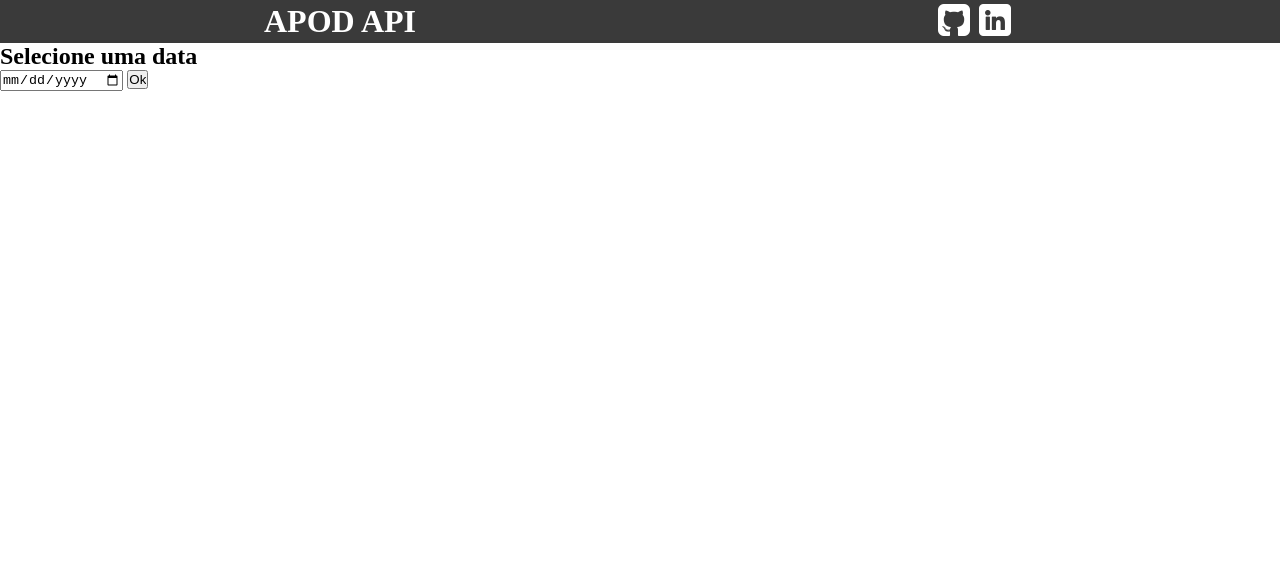
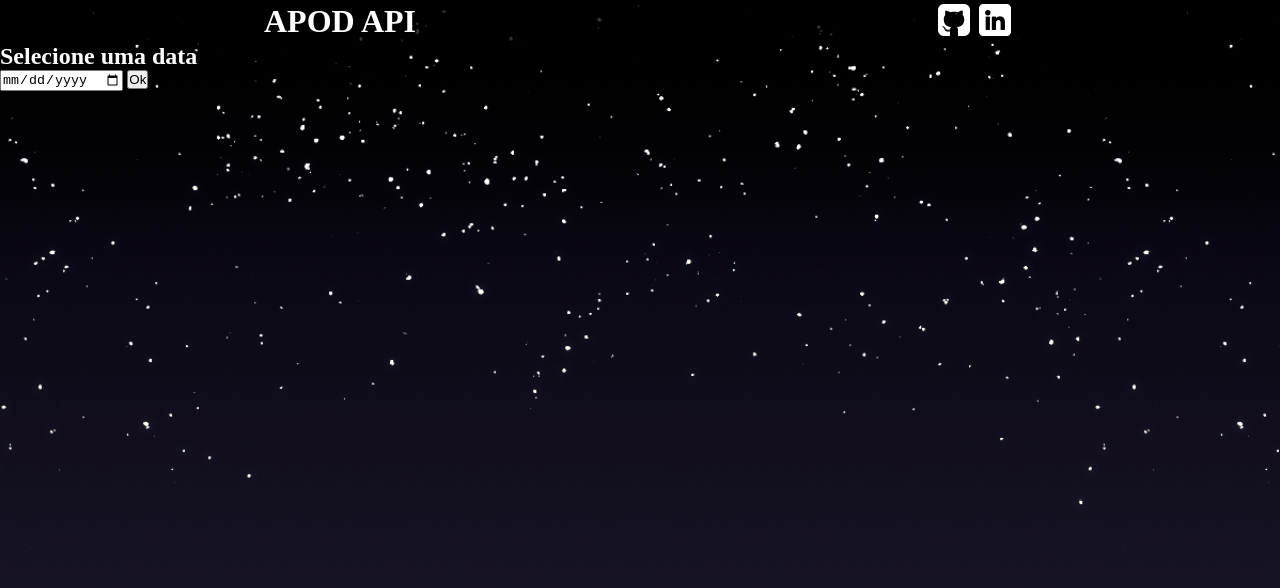
Before and after one commit to Bea-Araujo/apodProject, a plain HTML site: page index.html in a window 1280 px wide. Drawn offline with nearby package versions, Linux system fonts and the light colour scheme.

Commit message:
style adicionado para body e cor de texto alterada em main

```diff
--- a/styles/index.css
+++ b/styles/index.css
@@ -1,3 +1,9 @@
+body {
+    background-image: url('../images/pictures/nightSky.png');
+    background-size: contain;
+    background-position: center;
+}
+
 header {
     display: flex;
     flex-direction: row;
@@ -12,3 +18,7 @@ header nav img {
     margin: 0 5px 0 0;
     width: 2em;
 }
+
+main {
+    color: white;
+}
```
Also changed, not shown: images/pictures/nightSky.png (added).
